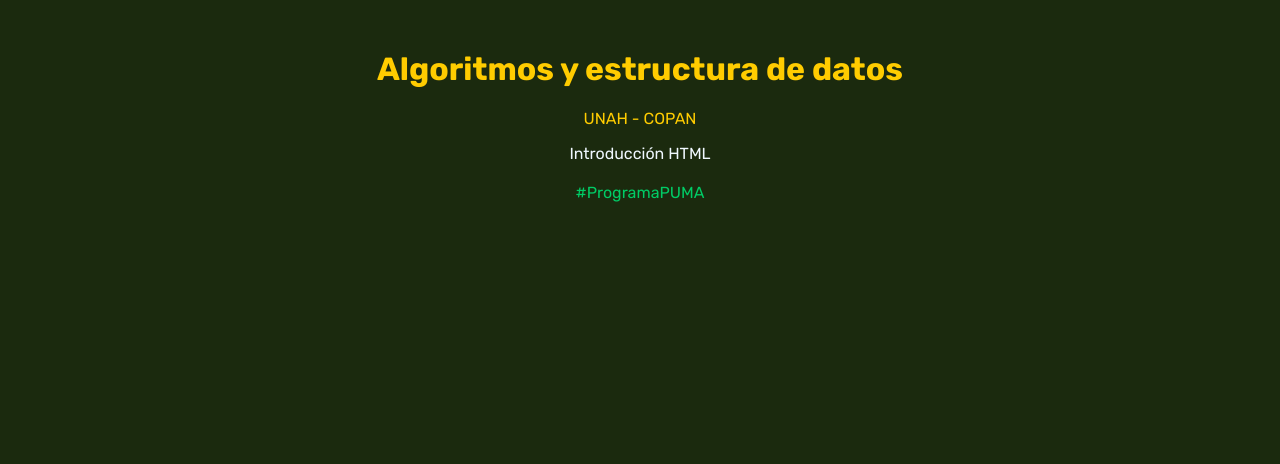
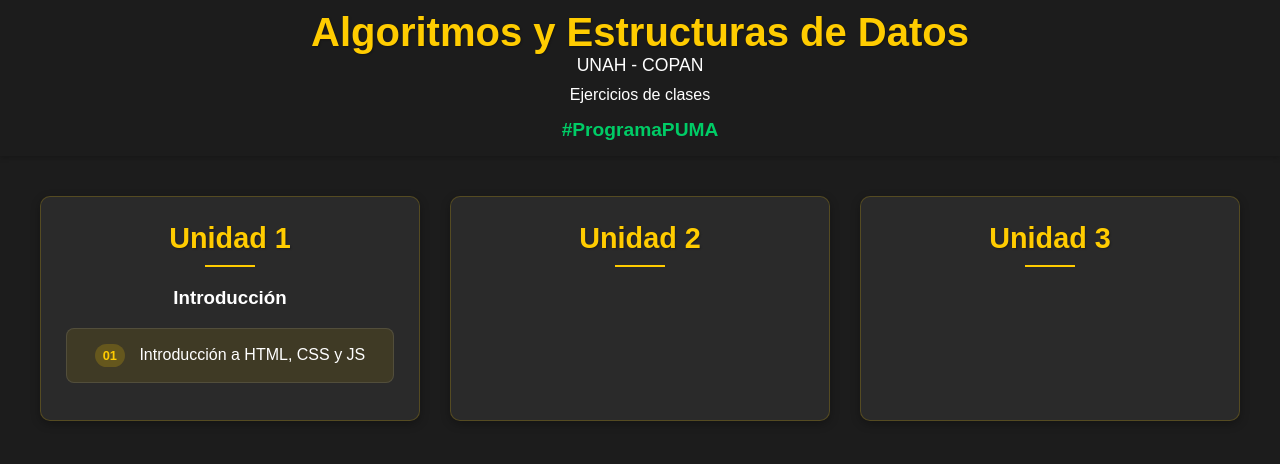
Before and after one commit to JhosepSalinas711/hola, a plain HTML site: page index.html in a window 1280 px wide. Drawn offline with Linux system fonts and the light colour scheme.

Commit message:
se agrego index.html con menu por unidades

```diff
--- /dev/null
+++ b/css/main-styles.css
@@ -0,0 +1,162 @@
+body {
+   background-color: #1c1c1c;
+   color: #ffffff;
+   font-family: 'Carrois Gothic SC', sans-serif;
+   text-align: center;
+   margin: 0;
+   padding: 0;
+}
+
+
+header {
+   padding: 10px;
+   box-shadow: 0 2px 5px rgba(0, 0, 0, 0.2);
+}
+
+
+.contenido {
+   max-width: 600px;
+   margin: 50px auto;
+}
+
+
+header h1 {
+   color: #ffcc00;
+   margin: 0;
+   font-size: 2.5em;
+   text-shadow: 1px 1px 2px rgba(0, 0, 0, 0.3);
+}
+
+
+header a {
+   color: #ffffff;
+   text-decoration: none;
+   font-size: 1.1em;
+}
+
+
+header a:hover {
+   color: #ffcc00;
+}
+
+
+header p {
+   margin: 10px 0 5px 0;
+}
+
+
+.hashtag {
+   color: #00cc66;
+   font-weight: bold;
+   font-size: 1.2em;
+   margin-top: 15px;
+}
+
+
+content {
+   display: block;
+   max-width: 1200px;
+   margin: 40px auto;
+   padding: 0 20px;
+}
+
+
+.units-grid {
+   display: grid;
+   grid-template-columns: repeat(auto-fit, minmax(350px, 1fr));
+   gap: 30px;
+   margin-top: 30px;
+}
+
+
+.unit-card {
+   background-color: #2a2a2a;
+   border-radius: 10px;
+   padding: 25px;
+   box-shadow: 0 3px 10px rgba(0, 0, 0, 0.3);
+   border: 1px solid rgba(255, 204, 0, 0.2);
+}
+
+
+.unit-card:hover {
+   box-shadow: 0 5px 15px rgba(0, 0, 0, 0.4);
+}
+
+
+.unit-card h2 {
+   color: #ffcc00;
+   margin: 0 0 20px 0;
+   font-size: 1.8em;
+   text-shadow: 1px 1px 2px rgba(0, 0, 0, 0.3);
+}
+
+
+.unit-card h2::after {
+   content: '';
+   display: block;
+   width: 50px;
+   height: 2px;
+   background-color: #ffcc00;
+   margin: 10px auto;
+}
+
+
+.lessons-menu {
+   list-style: none;
+   padding: 0;
+   margin: 0;
+}
+
+
+.lessons-menu li {
+   margin: 12px 0;
+}
+
+
+.lesson-link {
+   display: block;
+   color: #ffffff;
+   text-decoration: none;
+   padding: 15px 20px;
+   background-color: rgba(255, 204, 0, 0.1);
+   border-radius: 8px;
+   border: 1px solid rgba(255, 255, 255, 0.1);
+   font-weight: 500;
+}
+
+
+.lesson-link:hover {
+   background-color: rgba(255, 204, 0, 0.2);
+   border-color: rgba(255, 204, 0, 0.5);
+   color: #ffcc00;
+}
+
+
+.lesson-number {
+   display: inline-block;
+   background: rgba(255, 204, 0, 0.2);
+   color: #ffcc00;
+   padding: 4px 8px;
+   border-radius: 20px;
+   font-size: 0.8em;
+   margin-right: 10px;
+   font-weight: bold;
+}
+
+
+@media (max-width: 768px) {
+   .units-grid {
+       grid-template-columns: 1fr;
+       gap: 20px;
+   }
+
+
+   header h1 {
+       font-size: 2em;
+   }
+
+
+   .unit-card {
+       padding: 20px;
+   }
+}
--- a/index.html
+++ b/index.html
@@ -1,21 +1,49 @@
-<html lang="Español">
+<!DOCTYPE html>
+<html lang="es">
+
 <head>
-        <title>UNAH - COPAN</title>
     <meta charset="UTF-8">
-        <meta name="viewport" content="width=device-width, initial-scale=1.0" >
-        <link rel="stylesheet" href="./css/styles.css">
-        <link rel="preconnect" href="https://fonts.googleapis.com">
-        <link rel="preconnect" href="https://fonts.gstatic.com" crossorigin>
-        <link href="https://fonts.googleapis.com/css2?family=Rubik:ital,wght@0,300..900;1,300..900&display=swap" rel="stylesheet">
+    <meta name="viewport" content="width=device-width, initial-scale=1.0">
+    <title>Document</title>
+    <link rel="stylesheet" href="./css/main-styles.css">
 </head>
+
 <body>
-        <div class="contenido">
-            <h1>Algoritmos y estructura de datos</h1>
+    <header>
+        <h1>Algoritmos y Estructuras de Datos</h1>
         <a href="https://www.unah.edu.hn" target="_blank">UNAH - COPAN</a>
-            <p>Introducción HTML</p>
+        <p>Ejercicios de clases</p>
         <p class="hashtag">#ProgramaPUMA</p>
+    </header>
+
+    <content>
+        <div class="units-grid">
+            <section class="unit-card">
+                <h2>Unidad 1</h2>
+                <h3>Introducción</h3>
+                <ul class="lessons-menu">
+                    <li>
+                        <a href="./pages/unidad1/01-introduccion.html" class="lesson-link">
+                            <span class="lesson-number">01</span>
+                            Introducción a HTML, CSS y JS
+                        </a>
+
+                    </li>
+                </ul>
+            </section>
+
+            <section class="unit-card">
+                <h2>Unidad 2</h2>
+
+            </section>
+
+            <section class="unit-card">
+                <h2>Unidad 3</h2>
+
+            </section>
+
         </div>
+    </content>
+</body>
 
-        <script src="js/unidad1/app.js"></script>
-    </body>
 </html>
--- /dev/null
+++ b/js/unidad1/01-introduccion.js
@@ -0,0 +1 @@
+alert("Hola mundo")
```
Also changed, not shown: pages/unidad1/01-introduccion.html (added, +26 -0 lines), js/unidad1/app.js (deleted). Lines whose indentation alone changed are shown as unchanged.
